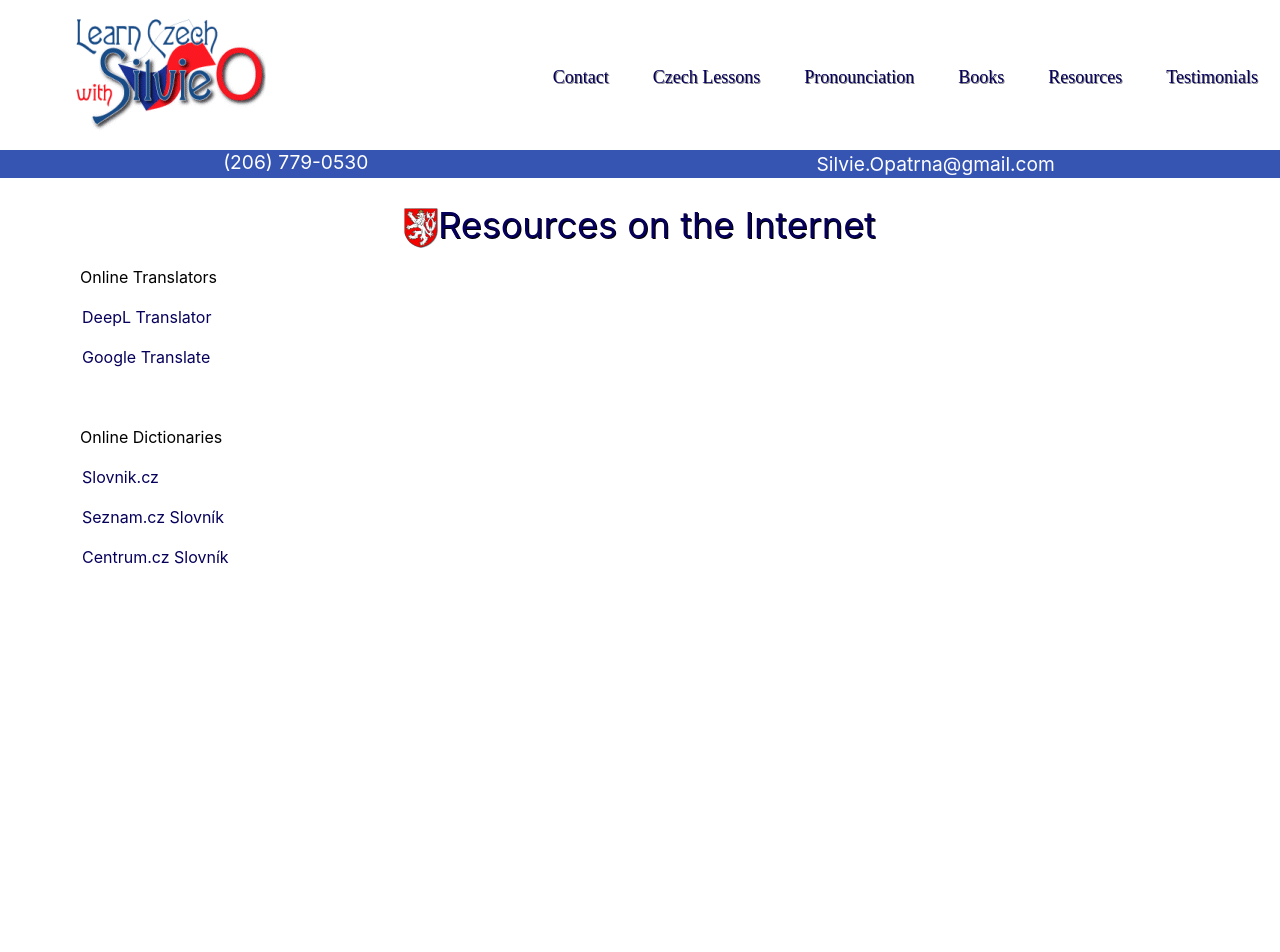
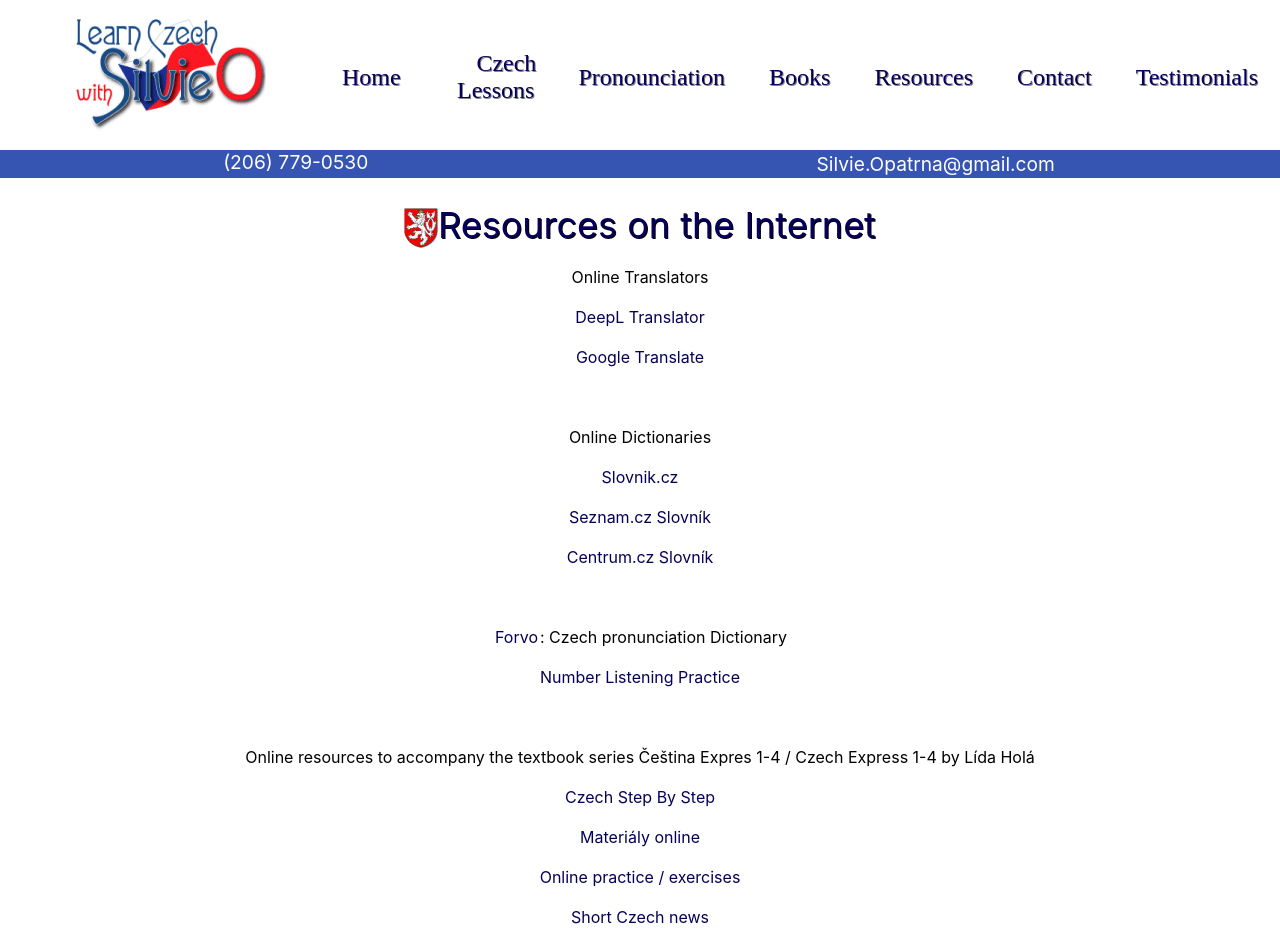
Before and after one commit to Doujie625/silvie-site, a React (Create React App) app: page /Resources in a window 1280 px wide. Shown: the top 952 px of the page. Built offline with nearby package versions, Linux system fonts and the light colour scheme; a web font is replaced by a local one.

Commit message:
added some better styling need to work on images and reach out to silvie again" git push

```diff
--- a/src/App.css
+++ b/src/App.css
@@ -66,6 +66,16 @@ li {
   margin-inline: auto;
 }
 
+.left {
+  text-align: center;
+}
+
+ul {
+  text-align: left;
+  position: relative;
+	display: inline-block;
+}
+
 /* #font-face-gm {
   font-family: "Art_Gothic";
 } */
--- a/src/Components/Css/Nav.css
+++ b/src/Components/Css/Nav.css
@@ -22,7 +22,7 @@ Nav {
     padding: 10px;
     margin: 10px;
     color: #06005a;
-    font-size: 18px;
+    font-size: 24px;
     text-shadow: 1px 1px gray;
 }
 .item:hover {
--- a/src/Components/Nav/NavBar.js
+++ b/src/Components/Nav/NavBar.js
@@ -16,7 +16,7 @@ const NavBar = (props) => {
                 </div>
                 <div className="nav-links">
                     <div className="item">
-                        <Link to="/Contact" className='Contact' onClick={handleImg}>Contact</Link>
+                        <Link to="/" className='Homes' onClick={handleImg}>Home</Link>
                     </div>
                     <div className="item">
                         <Link to="/Individual" className='Private_Lessons' onClick={handleImg}>Czech Lessons</Link>
@@ -29,6 +29,9 @@ const NavBar = (props) => {
                     </div>
                     <div className="item">
                     <Link to="/Resources" className='Resources' onClick={handleImg}>Resources</Link>
+                    </div>
+                    <div className="item">
+                        <Link to="/Contact" className='Contact' onClick={handleImg}>Contact</Link>
                     </div>
                     <div className="item">
                     <Link to="/Testimonials" className='Testimonials' onClick={handleImg}>Testimonials</Link>
--- a/src/Components/Nav/NavLinks.js
+++ b/src/Components/Nav/NavLinks.js
@@ -7,7 +7,10 @@ const NavLinks = (props) => {
     return (
         <div className="drop">
             <div className="item">
-                <Link to="/Individual" className='Private_Lessons' onClick={handleImg}>Private Lessons</Link>
+                <Link to="/" className='Homes' onClick={handleImg}>Home</Link>
+            </div>
+            <div className="item">
+                <Link to="/Individual" className='Private_Lessons' onClick={handleImg}>Czech Lessons</Link>
             </div>
             <div className="item">
                 <Link to="/Pronounciation" className='Pronounciation' onClick={handleImg}>Pronounciation</Link>
@@ -19,6 +22,9 @@ const NavLinks = (props) => {
                 <Link to="/Resources" className='Resources' onClick={handleImg}>Resources</Link>
             </div>
             <div className="item">
+                <Link to="/Contact" className='Contact' onClick={handleImg}>Contact</Link>
+            </div>
+            <div className="item">
                 <Link to="/Testimonials" className='Testimonials' onClick={handleImg}>Testimonials</Link>
             </div>
         </div>
--- a/src/Components/Pages/Books.js
+++ b/src/Components/Pages/Books.js
@@ -68,8 +68,6 @@ const Books = function() {
                 Moonwalking with Einstein: The Art and Science of Remembering Everything
                 <br/>
                 by Joshua Foer
-                <br/><br/>
-                <br/><br/>
 
                 {/* I highly recommend these books:<br/><br/>
 
@@ -118,8 +116,8 @@ const Books = function() {
                 {/* insert list6 */}
 
                 </div>
-
             </div>
+            <br/><br/>
         </div>
     )
 }
--- a/src/Components/Pages/Contact.js
+++ b/src/Components/Pages/Contact.js
@@ -15,12 +15,16 @@ const Contact = function() {
                     please do not hesitate to contact me.
 
                     <br/><br/>
-                    I live and teach in Seattle in the state of Washington in the United States.
-                    I also offer distance instruction online via Skype and email and over the phone.
-                    <br/><br/>
                     Phone: (206) 779-0530
                     <br></br>
+                    <br></br>
                     Email: Silvie.Opatrna@gmail.com
+                    <br></br>
+                    <br></br>
+                    I divide my time between the Czech Republic and Kerrville, Texas in the United States.
+                    <br></br>
+                    <br></br>
+
                 </div>
             </div>
         </div>
--- a/src/Components/Pages/Home.js
+++ b/src/Components/Pages/Home.js
@@ -29,12 +29,14 @@ const Home = function() {
                         <li>online via Zoom and Skype</li>
                         <li>over the phone</li>
                     </ul>
+                <br/>
                 My services include:<br/>
                     <ul>
                         <li>translations from Czech to English and English to Czech</li>
                         <li>assisstance with correspondence for those who have Czech relatives and friends</li>
                         <li>teaching strategies of Czech pronounciation for opera singers</li>
                     </ul>
+                    <br/>
                 In addition to providing individual instruction, I teach Conversational Czech
                 courses at the University of Washington Experimental College in Seattle and
                 Seattle Central Community College.<br/><br/>
--- a/src/Components/Pages/Individual.js
+++ b/src/Components/Pages/Individual.js
@@ -19,6 +19,7 @@ const Individual = function() {
                         <li>online via Zoom and Skype</li>
                         <li>over the phone</li>
                     </ul>
+                <br/>
                 Before I start working with a student, I send her an email that includes the following:<br/>
                     <ul>
                         <li>The Learning Style Inventory that determines the student's natural learning style</li>
@@ -26,6 +27,7 @@ const Individual = function() {
                         <li>Study skills and strategies for each learning style</li>
                         <li>A list of study skills and learning strategies for studying the Czech language</li>
                     </ul>
+                <br/>
                 As I work with the student, we further discuss various ways and strategies to study pronunciation,
                 vocabulary, and grammar. Since every student learns differently, the key is to find what works
                 for each individual student.
@@ -137,9 +139,8 @@ const Individual = function() {
                 In addition to using the above textbooks, I provide individualized handouts
                 based on what students need to learn and practice. */}
                 </div>
-
-
             </div>
+            <br/><br/>
         </div>
     )
 }
--- a/src/Components/Pages/Pronounciation.js
+++ b/src/Components/Pages/Pronounciation.js
@@ -68,11 +68,10 @@ const Pronounciation = function() {
 
                 Consonants<br/>
                 b, c, č, d, ď, f, g, h, ch, j, k, l, m, n, ň, p, q, r, ř, s, š, t, ť, v, w, x, z, ž<br/>
-                <br/><br/>
 
                 </div>
-
             </div>
+            <br/><br/>
         </div>
     )
 }
--- a/src/Components/Pages/Resources.js
+++ b/src/Components/Pages/Resources.js
@@ -33,23 +33,30 @@ const Resources = function() {
                 <br/><br/>
                 <a className="resources" onClick={() => openTab('http://slovniky.centrum.cz/')}>Centrum.cz Slovník</a>
                 <br/><br/>
-
+                <br/><br/>
+                <a className="resources" onClick={() => openTab('https://forvo.com/languages/cs/')}>Forvo</a>: Czech pronunciation Dictionary
+                <br/><br/>
+                <a className="resources" onClick={() => openTab('https://langpractice.com/czech/')}>Number Listening Practice</a>
                 <br/><br/>
                 <br/><br/>
+                Online resources to accompany the textbook series Čeština Expres 1-4 / Czech Express 1-4 by Lída Holá
+                <br/><br/>
+                <a className="resources" onClick={() => openTab('CzechStepByStep.cz')}>Czech Step By Step</a>
+                <br/><br/>
+                <a className="resources" onClick={() => openTab('https://www.czechstepbystep.cz/materialy-on-line')}>Materiály online</a>
+                <br/><br/>
+                <a className="resources" onClick={() => openTab('https://www.czechstepbystep.cz/en/cestina-expres-1-online-practise')}>Online practice / exercises</a>
+                <br/><br/>
+                <a className="resources" onClick={() => openTab('https://www.czechstepbystep.cz/en/kategorie/short-czech-news')}>Short Czech news</a>
                 <br/><br/>
                 <br/><br/>
+                Online flashcards to build and maintain your vocabulary.
                 <br/><br/>
+                <a className="resources" onClick={() => openTab('http://www.czechonlinetutor.com/cz/cesky-online/cestina-expres-1')}>flashcards 1</a>
                 <br/><br/>
+                <a className="resources" onClick={() => openTab('http://www.czechonlinetutor.com/cz/cesky-online/cestina-expres-2')}>flashcards 2</a>
                 <br/><br/>
-                <br/><br/>
-                <br/><br/>
-                <br/><br/>
-                <br/><br/>
-                <br/><br/>
-                <br/><br/>
-
-
-
+                <a className="resources" onClick={() => openTab('http://www.czechonlinetutor.com/cz/cesky-online/cestina-expres-3')}>flashcards 3</a>
 
 
                 {/* <ul>
@@ -118,6 +125,7 @@ const Resources = function() {
                 </ul> */}
 
                 </div>
+                <br/><br/>
             </div>
         </div>
     )
--- a/src/Components/Pages/Testimonials.js
+++ b/src/Components/Pages/Testimonials.js
@@ -100,8 +100,8 @@ const Testimonials= function() {
                 <br/><br/>
                 - Leslie Ramier, Business Owner and English Teacher
                 </div>
-
             </div>
+            <br/><br/>
         </div>
     )
 
```
